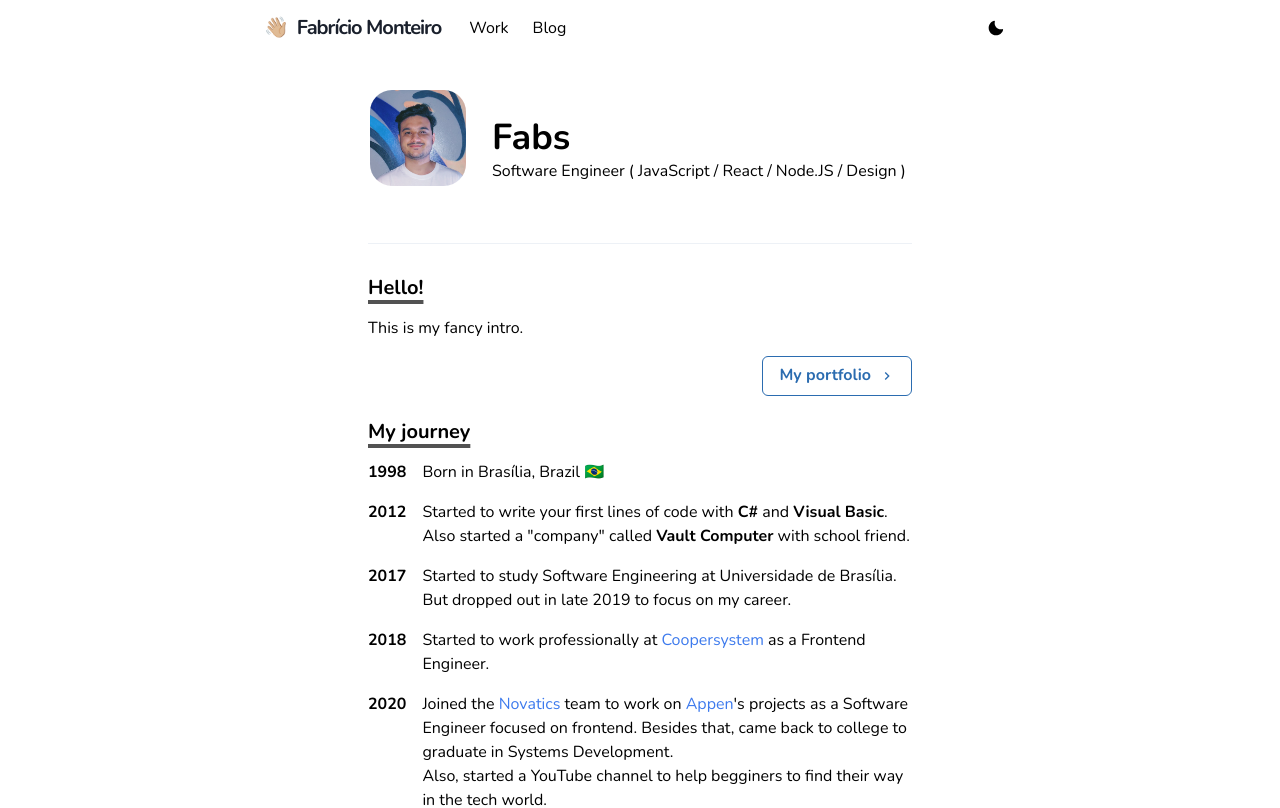
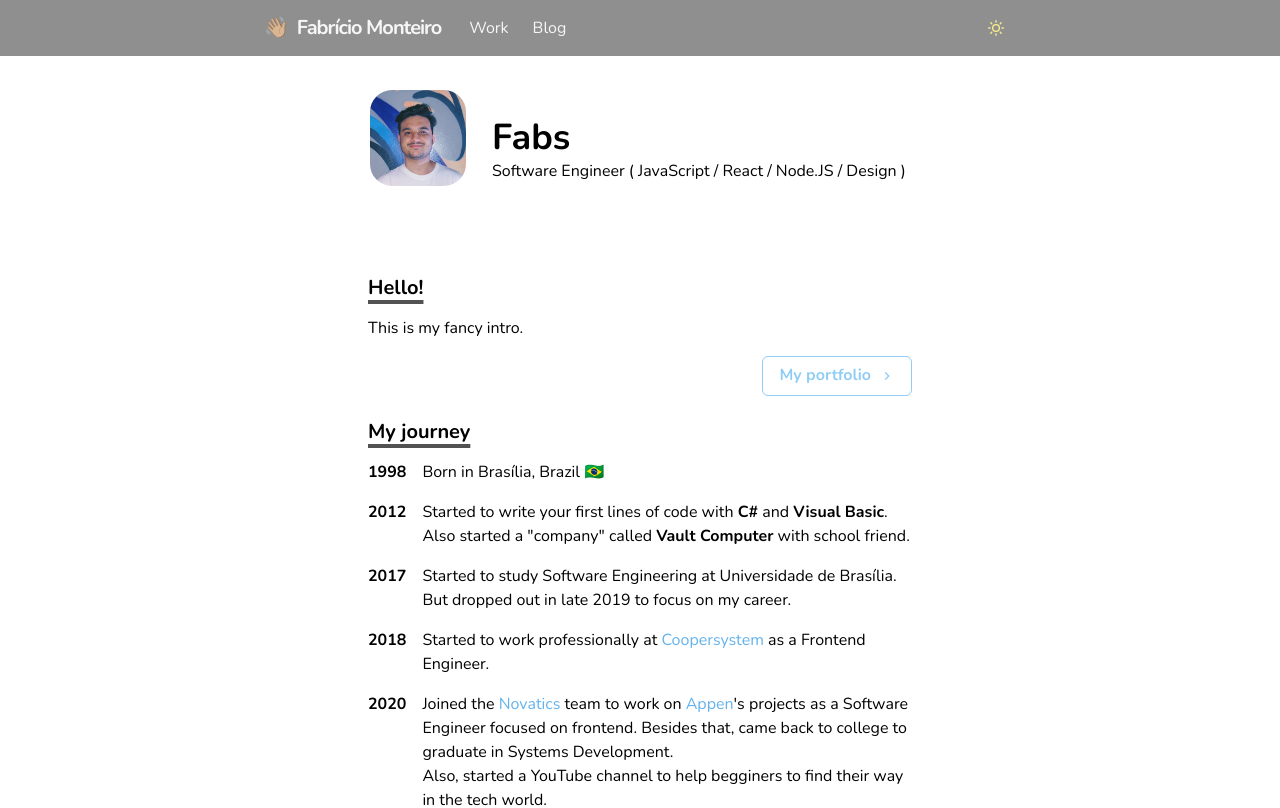
Before and after one commit to fabmont/folio, a Next.js app: page / in a window 1280 px wide. Shown: the top 808 px of the page. Built offline with nearby package versions, Linux system fonts and the light colour scheme.

Commit message:
improve theme

```diff
--- a/src/pages/_document.tsx
+++ b/src/pages/_document.tsx
@@ -1,3 +1,5 @@
+/* eslint-disable @typescript-eslint/explicit-module-boundary-types */
+import { ColorModeScript } from '@chakra-ui/react';
 import Document, {
   DocumentContext,
   DocumentInitialProps,
@@ -7,6 +9,7 @@ import Document, {
   NextScript,
 } from 'next/document';
 import { ServerStyleSheet } from 'styled-components';
+import theme from '../styles/theme';
 
 export default class MyDocument extends Document {
   static async getInitialProps(
@@ -49,6 +52,7 @@ export default class MyDocument extends Document {
           <link rel="icon" href="/favicon.ico" />
         </Head>
         <body>
+          <ColorModeScript initialColorMode={theme.config.initialColorMode} />
           <Main />
           <NextScript />
         </body>
--- a/src/styles/theme.ts
+++ b/src/styles/theme.ts
@@ -41,7 +41,6 @@ const colors = {
 
 const config = {
   initialColorMode: 'dark',
-  useSystemColorMode: true,
 };
 
 const theme = extendTheme({ config, styles, components, fonts, colors });
```
